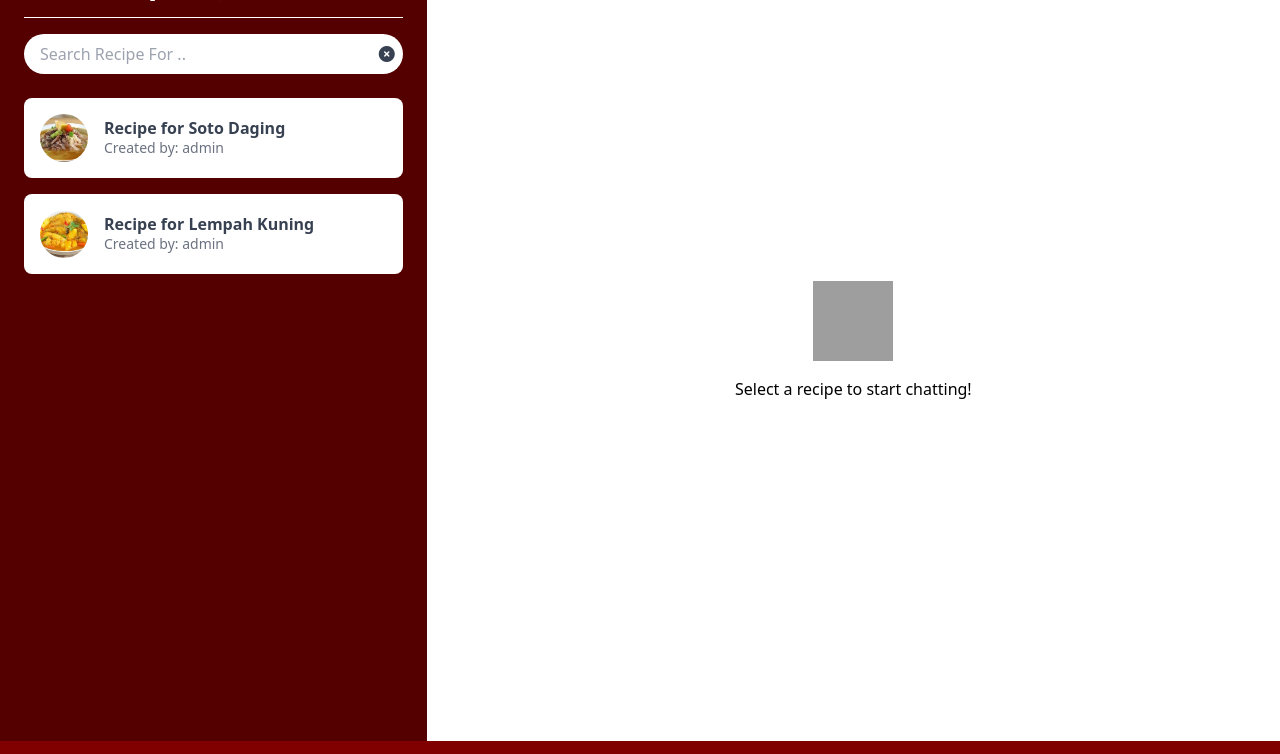
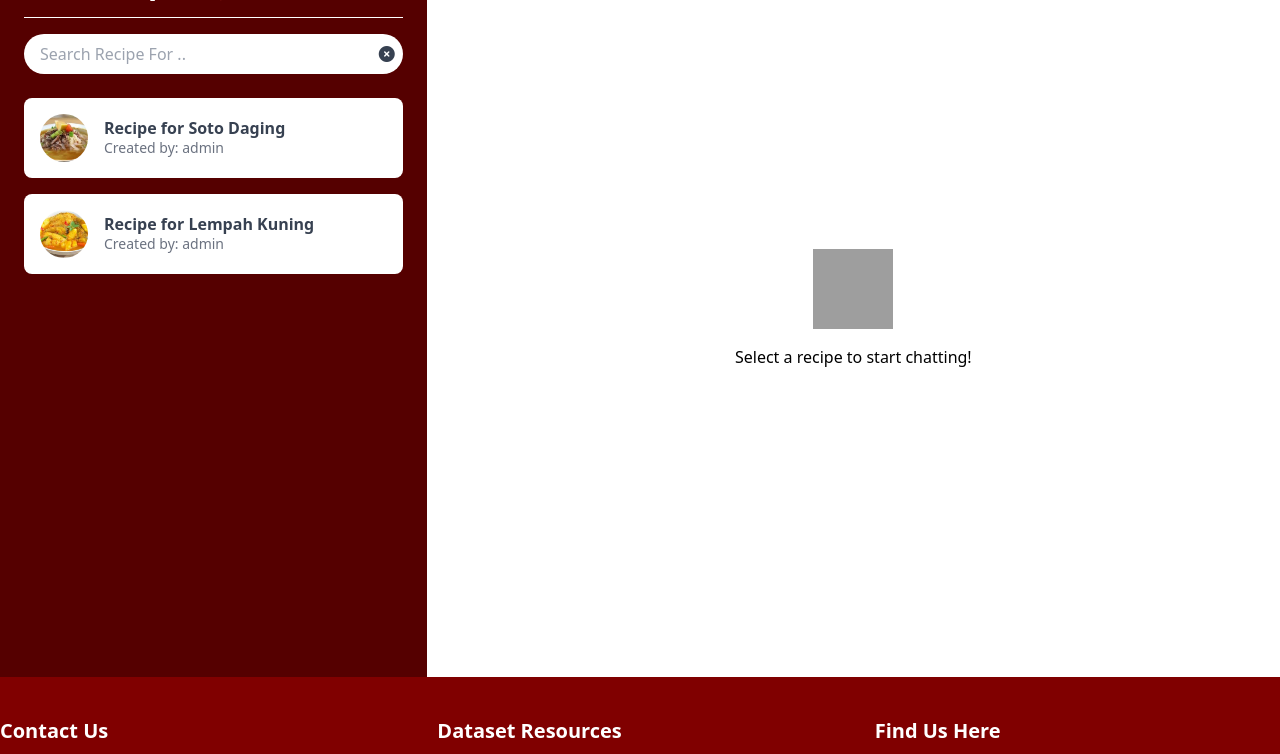
Before and after one commit to PBPC1-2024-2025/lohkan, a Django app: page /ask_recipe/ in a window 1280 px wide. Shown: the part 123-877 px from the top of the page. Run offline with Django 5.2, Linux system fonts and the light colour scheme; data comes from the database, SQL or seed files in the repository; both versions use the stored data as it was after the commit; some libraries are stand-ins or nearby versions; grey boxes are pictures that could not be loaded.

Commit message:
Edit some files and comments

```diff
--- a/ask_recipe/templates/ask_recipe.html
+++ b/ask_recipe/templates/ask_recipe.html
@@ -7,12 +7,16 @@
 <script src="https://cdn.jsdelivr.net/npm/dompurify@3.1.7/dist/purify.min.js"></script>
 <link rel="stylesheet" href="https://cdnjs.cloudflare.com/ajax/libs/font-awesome/6.0.0-beta3/css/all.min.css">
 
+<div class="flex flex-col min-h-screen">
     <!-- Navbar -->
     {% include 'navbar.html' %}
-<div>
-    <div class="flex flex-col lg:flex-row h-screen">
+
+    <!-- Main Content -->
+    <div class="flex-grow">
+        <!-- Container for both sidebar and chat -->
+        <div class="container mx-auto flex flex-col lg:flex-row">
             <!-- Sidebar -->
-        <div class="w-full lg:w-1/3 bg-[#500] p-6 text-white flex flex-col h-auto lg:h-full">  <!-- Sidebar untuk daftar resep -->
+            <div class="w-full lg:w-1/3 bg-[#500] p-6 text-white">
                 <div class="flex items-center justify-between">
                     <h1 class="text-2xl lg:text-3xl font-bold">Ask Recipe 🔖</h1>
                     <div class="flex items-center space-x-4">
@@ -23,7 +27,7 @@
                         </button>
                     </div>
                 </div>
-            <hr class="my-4 border-1 border-white"> <!-- Garis pemisah -->
+                <hr class="my-4 border-1 border-white">
 
                 <!-- Search Bar -->
                 <div class="relative mb-6">
@@ -35,7 +39,7 @@
                 </div>
 
                 <!-- Recipe List -->
-            <div class="recipe-list flex-1 overflow-y-auto overflow-x-auto space-y-4">
+                <div class="recipe-list flex-1 overflow-y-auto overflow-x-hidden space-y-4 max-h-[calc(100vh-20rem)]">
                     {% if recipes %}
                         {% for recipe in recipes %}
                             {% include 'partials/recipe_item.html' with recipe=recipe %}
@@ -50,15 +54,15 @@
             </div>
 
             <!-- Chat Area -->
-        <div class="w-full lg:w-2/3 bg-[#fff] p-6 flex flex-col h-full">
-            <!-- Placeholder: Ditampilkan jika belum ada resep yang dipilih -->
+            <div class="w-full lg:w-2/3 bg-[#fff] p-6 flex flex-col min-h-[calc(100vh-4rem)]">
+                <!-- Chat Placeholder -->
                 <div id="chat-placeholder" class="flex flex-col items-center justify-center h-full" style="background-color: #fff;">
                     <img src="{% static 'images/chat.png' %}" alt="chat" class="w-20 h-20 mb-4"/>
                     <p class="text-center text-black">Select a recipe to start chatting!</p>
                 </div>
 
-            <!-- Chat Area: Tampil saat resep dipilih -->
-            <div id="chat-area" class="hidden flex flex-col h-full space-y-4">
+                <!-- Chat Area -->
+                <div id="chat-area" class="hidden flex flex-col h-full">
                     <!-- Header Chat -->
                     <div class="flex justify-between items-center mb-4">
                         <div class="flex items-center space-x-4">
@@ -72,11 +76,11 @@
                         </div>
                     </div>
 
-                <!-- Konten Chat -->
-                <div class="chat-content flex-1 overflow-y-auto space-y-4 mb-4" data-group-id="{{ selected_group.id }}"></div>
+                    <!-- Chat Content -->
+                    <div class="chat-content flex-1 overflow-y-auto space-y-4 mb-4 max-h-[calc(100vh-16rem)]" data-group-id="{{ selected_group.id }}"></div>
 
-                <!-- Input Pesan -->
-                <div class="flex items-center space-x-2">
+                    <!-- Input Area -->
+                    <div class="flex items-center space-x-2 mt-auto">
                         <input type="text" id="message-input" placeholder="Type a message"
                             class="flex-1 p-3 rounded-full border border-gray-300">
                         <button id="send-button" class="p-3 bg-red-800 text-white rounded-full">
@@ -85,10 +89,11 @@
                     </div>
                 </div>
             </div>
+        </div>
 
         <!-- CRUD Modal -->
-    <div id="crudModal" tabindex="-1" aria-hidden="true" class="hidden fixed inset-0 z-50 w-full flex items-center justify-center bg-gray-800 bg-opacity-50 overflow-x-hidden overflow-y-auto transition-opacity duration-300 ease-out"> <!-- Modal untuk menambah resep -->
-        <div id="crudModalContent" class="relative bg-white rounded-lg shadow-lg w-5/6 sm:w-3/4 md:w-1/2 lg:w-1/3 mx-4 sm:mx-0 transform scale-95 opacity-0 transition-transform transition-opacity duration-300 ease-out"> <!-- Konten modal -->
+        <div id="crudModal" tabindex="-1" aria-hidden="true" class="hidden fixed inset-0 z-[9999] w-full h-full flex items-start justify-center bg-gray-800 bg-opacity-50 overflow-y-auto py-4"> <!-- Modal untuk menambah resep -->
+            <div id="crudModalContent" class="relative bg-white rounded-lg shadow-lg w-5/6 sm:w-3/4 md:w-1/2 lg:w-1/3 mx-4 sm:mx-0 transform scale-95 opacity-0 transition-transform transition-opacity duration-300 ease-out my-8"> <!-- Konten modal -->
                 <!-- Modal header -->
                 <div class="flex items-center justify-between p-4 border-b rounded-t bg-red-800">  <!-- Header modal -->
                     <h3 class="text-xl font-semibold text-white">Add Your Recipe</h3>  <!-- Judul modal -->
@@ -158,6 +163,8 @@
         </div>
     </div>
 {% include 'footer.html' %}
+</div>
+
 <script>
     const modal = document.getElementById('crudModal');
     const modalContent = document.getElementById('crudModalContent');
@@ -341,7 +348,7 @@ function openChat(element) {
                 <h2 class="font-bold text-lg mb-2">Ingredients :</h2>
                 <ul class="list-disc list-inside space-y-1 text-gray-700">
                     ${ingredients
-                        .split('-')
+                        .split('.')
                         .map(ingredient => ingredient.trim())
                         .filter(ingredient => ingredient)
                         .map(ingredient => `<li>${ingredient}</li>`)
@@ -353,7 +360,7 @@ function openChat(element) {
                 <h2 class="font-bold text-lg mb-2">Instructions :</h2>
                 <ol class="list-decimal list-inside space-y-1 text-gray-700">
                     ${instructions
-                        .split('-')
+                        .split('.')
                         .map(instruction => instruction.trim())
                         .filter(instruction => instruction)
                         .map(instruction => `<li>${instruction}</li>`)
--- a/ask_recipe/views.py
+++ b/ask_recipe/views.py
@@ -230,7 +230,7 @@ def create_recipe_flutter(request):
 
         # Validasi data
         if not all([title, ingredients, instructions, cooking_time, servings, image]):
-            return JsonResponse({'status': 'error', 'message': 'Semua kolom wajib diisi'}, status=400)
+            return JsonResponse({'status': 'error', 'message': 'All fields are required!'}, status=400)
 
         # Menormalkan judul
         normalized_title = ' '.join(title.lower().split())
@@ -241,7 +241,7 @@ def create_recipe_flutter(request):
             existing_normalized_title = ' '.join(existing_recipe.title.lower().split())
             if normalized_title == existing_normalized_title:
                 return JsonResponse(
-                    {'status': 'error', 'message': f"Resep dengan nama '{title}' sudah ada."},
+                    {'status': 'error', 'message': f"A recipe with the name '{title}' already exists"},
                     status=400
                 )
 
@@ -255,7 +255,6 @@ def create_recipe_flutter(request):
         # Membuat grup resep
         group = RecipeGroup.objects.create(
             name=title,
-            description=f"Diskusi untuk Resep {title}",
         )
 
         # Membuat resep
@@ -272,14 +271,14 @@ def create_recipe_flutter(request):
 
         return JsonResponse({
             'status': 'success',
-            'message': 'Resep berhasil dibuat',
+            'message': 'Recipe successfully created',
             'recipe_id': str(recipe.id),
         }, status=201)
 
     except Exception as e:
-        return JsonResponse({'status': 'error', 'message': f'Terjadi kesalahan: {str(e)}'}, status=500)
+        return JsonResponse({'status': 'error', 'message': f'Error: {str(e)}'}, status=500)
 
-# Mengedit resep di web django di flutter app
+# Mengedit resep di flutter app
 @csrf_exempt
 @require_POST
 def update_recipe_flutter(request, recipe_id):
@@ -297,11 +296,24 @@ def update_recipe_flutter(request, recipe_id):
 
         # Validasi data
         if not all([title, ingredients, instructions, cooking_time, servings]):
-            return JsonResponse({'status': 'error', 'message': 'Semua kolom wajib diisi'}, status=400)
+            return JsonResponse({'status': 'error', 'message': 'All fields are required!'}, status=400)
 
         # Validasi angka (waktu memasak dan porsi)
         if cooking_time <= 0 or servings <= 0:
-            return JsonResponse({'status': 'error', 'message': 'Waktu memasak dan porsi harus lebih besar dari 0'}, status=400)
+            return JsonResponse({'status': 'error', 'message':'Cooking time and portions must be greater than 0'}, status=400)
+
+        # Menormalkan judul
+        normalized_title = ' '.join(title.lower().split())
+
+        # Memeriksa apakah ada resep lain dengan judul yang sama, kecuali resep yang sedang diedit
+        existing_recipes = Recipe.objects.exclude(id=recipe.id)  # Mengecualikan resep yang sedang diedit
+        for existing_recipe in existing_recipes:
+            existing_normalized_title = ' '.join(existing_recipe.title.lower().split())
+            if normalized_title == existing_normalized_title:
+                return JsonResponse(
+                    {'status': 'error', 'message': f"A recipe with the name '{title}' already exists."},
+                    status=400
+                )
 
         # Menyimpan gambar jika ada
         if image:
@@ -321,14 +333,14 @@ def update_recipe_flutter(request, recipe_id):
 
         return JsonResponse({
             'status': 'success',
-            'message': 'Resep berhasil diperbarui',
+            'message': 'Recipe updated successfully',
             'recipe_id': str(recipe.id),
         }, status=200)
 
     except ValueError:
-        return JsonResponse({'status': 'error', 'message': 'Waktu memasak dan porsi harus berupa angka yang valid'}, status=400)
+        return JsonResponse({'status': 'error', 'message': 'Cooking times and portions must be valid numbers'}, status=400)
     except Exception as e:
-        return JsonResponse({'status': 'error', 'message': f'Terjadi kesalahan: {str(e)}'}, status=500)
+        return JsonResponse({'status': 'error', 'message': f'Error: {str(e)}'}, status=500)
 
 # Menghapus resep berdasarkan ID di flutter app
 @csrf_exempt
@@ -337,10 +349,10 @@ def delete_recipe(request, recipe_id):
         recipe = get_object_or_404(Recipe, pk=recipe_id)
         try:
             recipe.delete()
-            return JsonResponse({'message': 'Resep berhasil dihapus'}, status=200)
+            return JsonResponse({'message': 'Recipe deleted successfully'}, status=200)
         except Exception as e:
-            return JsonResponse({'message': f'Gagal menghapus resep: {str(e)}'}, status=500)
-    return JsonResponse({'message': 'Metode HTTP tidak valid'}, status=405)
+            return JsonResponse({'message': f'Failed to delete recipe: {str(e)}'}, status=500)
+    return JsonResponse({'message': 'Invalid HTTP method'}, status=405)
 
 # Mengambil pesan dari grup tertentu di flutter app
 @csrf_exempt
@@ -348,7 +360,7 @@ def get_chat_messages(request):
     if request.method == 'GET':
         group_id = request.GET.get('group_id')  # Mengambil group_id dari query string
         if not group_id:
-            return JsonResponse({'error': 'group_id diperlukan'}, status=400)
+            return JsonResponse({'error': 'group_id is required'}, status=400)
 
         try:
             group = RecipeGroup.objects.get(id=group_id)
@@ -364,7 +376,7 @@ def get_chat_messages(request):
             ]
             return JsonResponse({'messages': message_list}, status=200)
         except RecipeGroup.DoesNotExist:
-            return JsonResponse({'error': 'Grup tidak ditemukan'}, status=404)
+            return JsonResponse({'error': 'Group not found'}, status=404)
 
 # Mengirim pesan baru di flutter app
 @csrf_exempt
@@ -377,7 +389,7 @@ def send_chat_message(request):
         message_text = data.get('message')
 
         if not group_id or not message_text:
-            return JsonResponse({'error': 'group_id dan message diperlukan'}, status=400)
+            return JsonResponse({'error': 'group_id and message are required'}, status=400)
 
         try:
             group = RecipeGroup.objects.get(id=group_id)
@@ -398,12 +410,12 @@ def send_chat_message(request):
             }, status=201)
 
         except RecipeGroup.DoesNotExist:
-            return JsonResponse({'error': 'Grup tidak ditemukan'}, status=404)
+            return JsonResponse({'error': 'Group not found'}, status=404)
         except Exception as e:
             return JsonResponse({'error': str(e)}, status=500)
 
     except json.JSONDecodeError as e:
-        return JsonResponse({'error': 'Data JSON tidak valid'}, status=400)
+        return JsonResponse({'error': 'Invalid JSON data'}, status=400)
     except Exception as e:
         return JsonResponse({'error': str(e)}, status=500)
 
@@ -414,7 +426,7 @@ def delete_chat_message(request, message_id):
         message = get_object_or_404(ChatMessage, id=message_id)
         try:
             message.delete()
-            return JsonResponse({'message': 'Pesan berhasil dihapus'}, status=200)
+            return JsonResponse({'message': 'Message successfully deleted'}, status=200)
         except Exception as e:
-            return JsonResponse({'message': f'Gagal menghapus pesan: {str(e)}'}, status=500)
-    return JsonResponse({'message': 'Metode HTTP tidak valid'}, status=405)
+            return JsonResponse({'message': f'Failed to delete message: {str(e)}'}, status=500)
+    return JsonResponse({'message': 'Invalid HTTP method'}, status=405)
```
Also changed, not shown: db.sqlite3, media/recipe_images/b1147f1f-8aad-4d4f-b2a5-46fef8361a69_1000000033.jpg (added), media/recipe_images/c6f133d5-579b-42ec-b26a-bff53be06e41_1000000035.jpg (added). Lines whose indentation alone changed are shown as unchanged.
